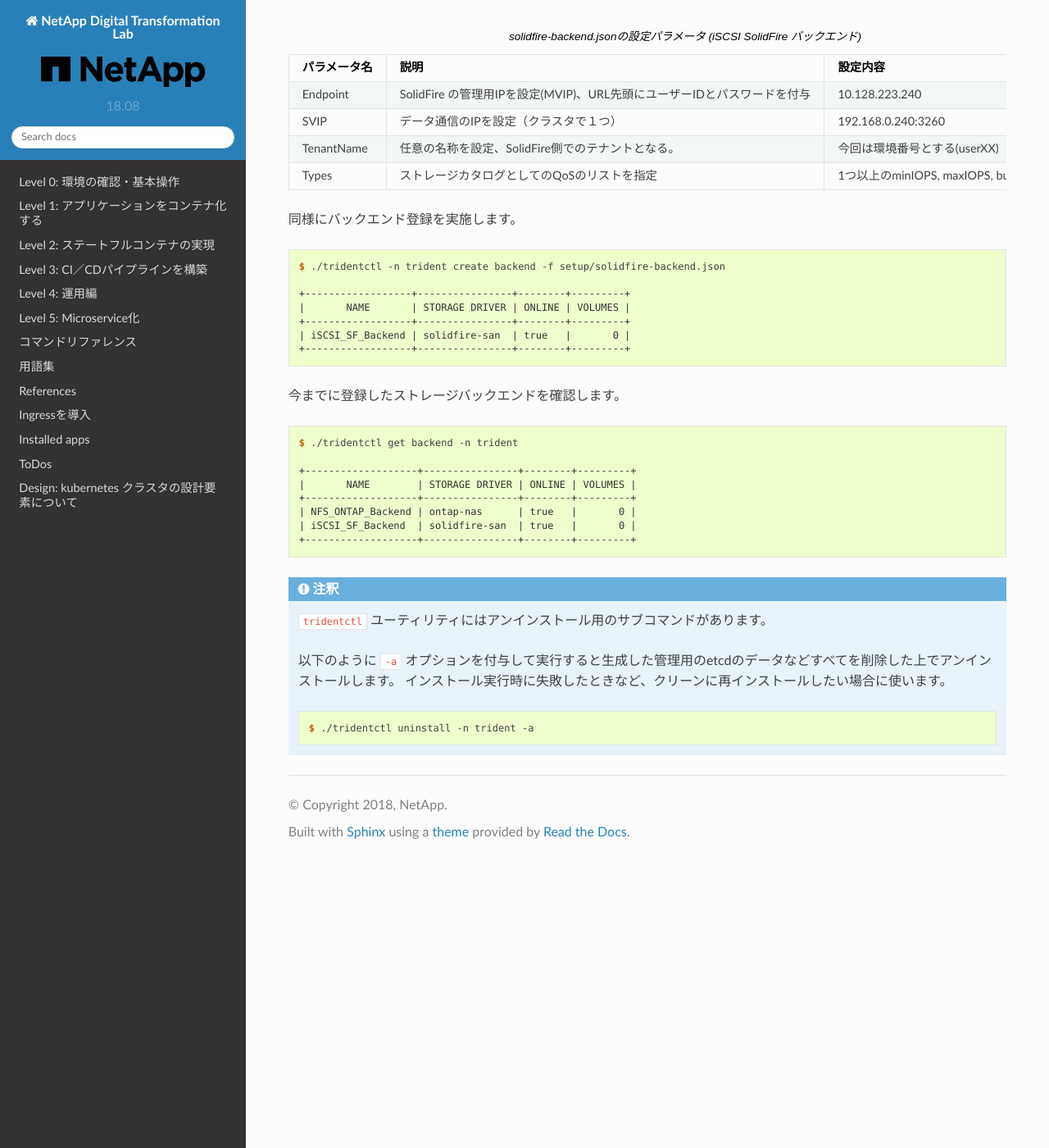
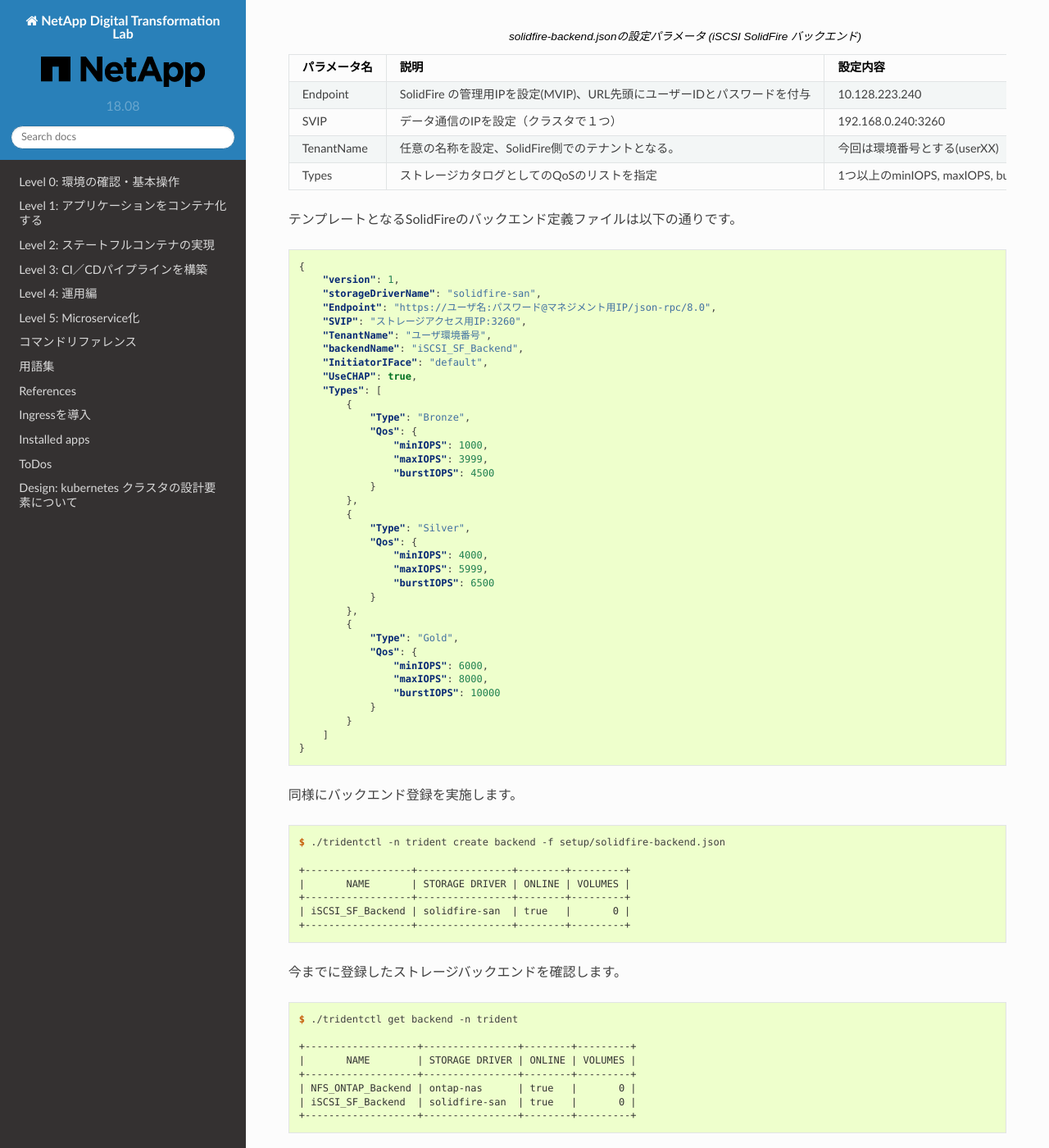
Before and after one commit to NetAppJpTechTeam/NetAppDigitalTransformationLab, a Sphinx documentation site: the page built from docs/source/Level2/trident-install.rst, in a window 1280 px wide and 1400 px high, scrolled down 4292 px. Shown: the whole window at 82% size. Built offline with Sphinx 7.4.7 and the Read the Docs theme 2.0.0, drawn with Linux system fonts in a browser that asks for light colours.

Commit message:
Fix layout broken

```diff
--- a/docs/source/Level2/trident-install.rst
+++ b/docs/source/Level2/trident-install.rst
@@ -259,14 +259,16 @@
       - 1つ以上のminIOPS, maxIOPS, burstIOPSを指定
 
 
-.. code-block:: json solidfire-backend.json
+テンプレートとなるSolidFireのバックエンド定義ファイルは以下の通りです。
+
+.. code-block:: json
 
     {
         "version": 1,
         "storageDriverName": "solidfire-san",
-        "Endpoint": "https://admin:netapp123@10.128.223.240/json-rpc/8.0",
-        "SVIP": "192.168.0.240:3260",
-        "TenantName": "user14",
+        "Endpoint": "https://ユーザ名:パスワード@マネジメント用IP/json-rpc/8.0",
+        "SVIP": "ストレージアクセス用IP:3260",
+        "TenantName": "ユーザ環境番号",
         "backendName": "iSCSI_SF_Backend",
         "InitiatorIFace": "default",
         "UseCHAP": true,
@@ -297,6 +299,8 @@
             }
         ]
     }
+
+
 
 同様にバックエンド登録を実施します。
 
```
Also changed, not shown: docs/source/Level2/resources/solidfire-backend.json (+12 -0 lines).
